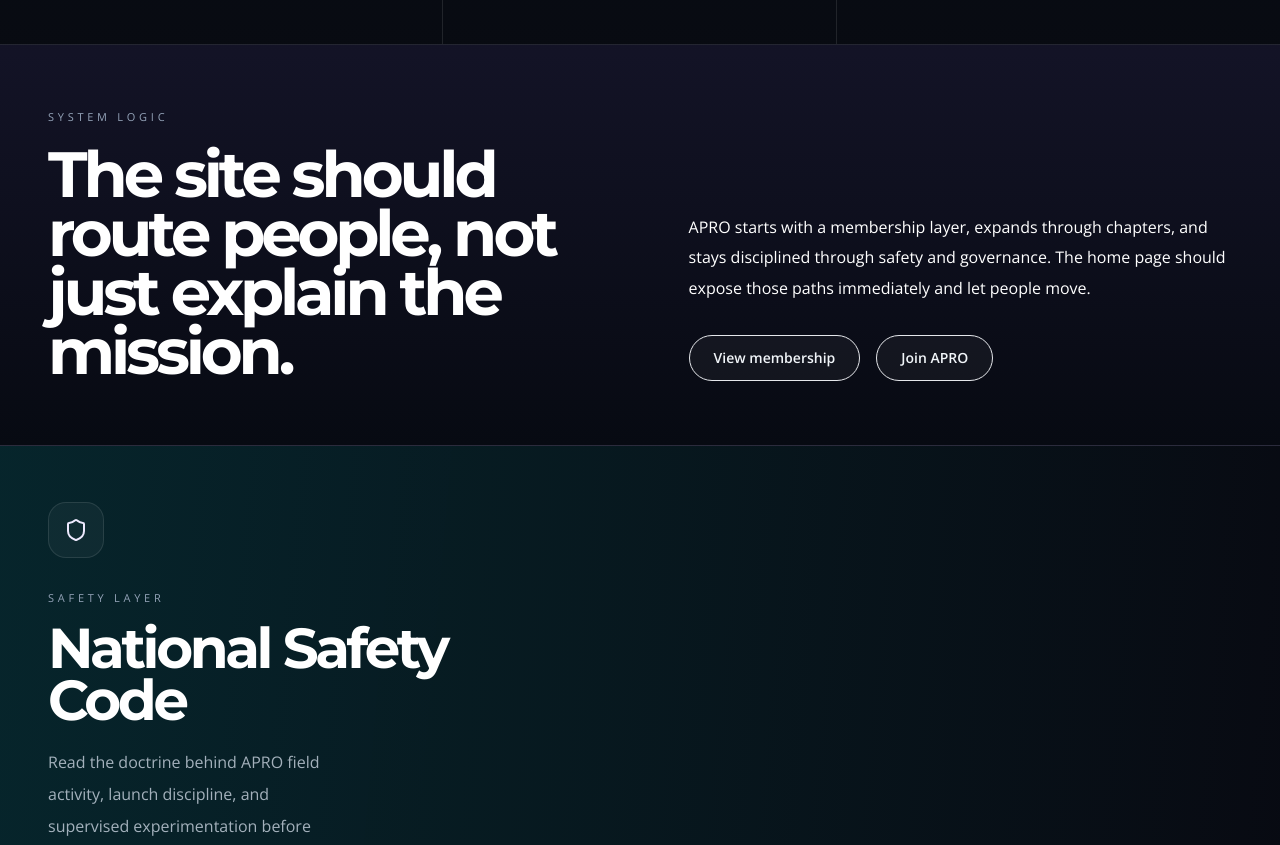
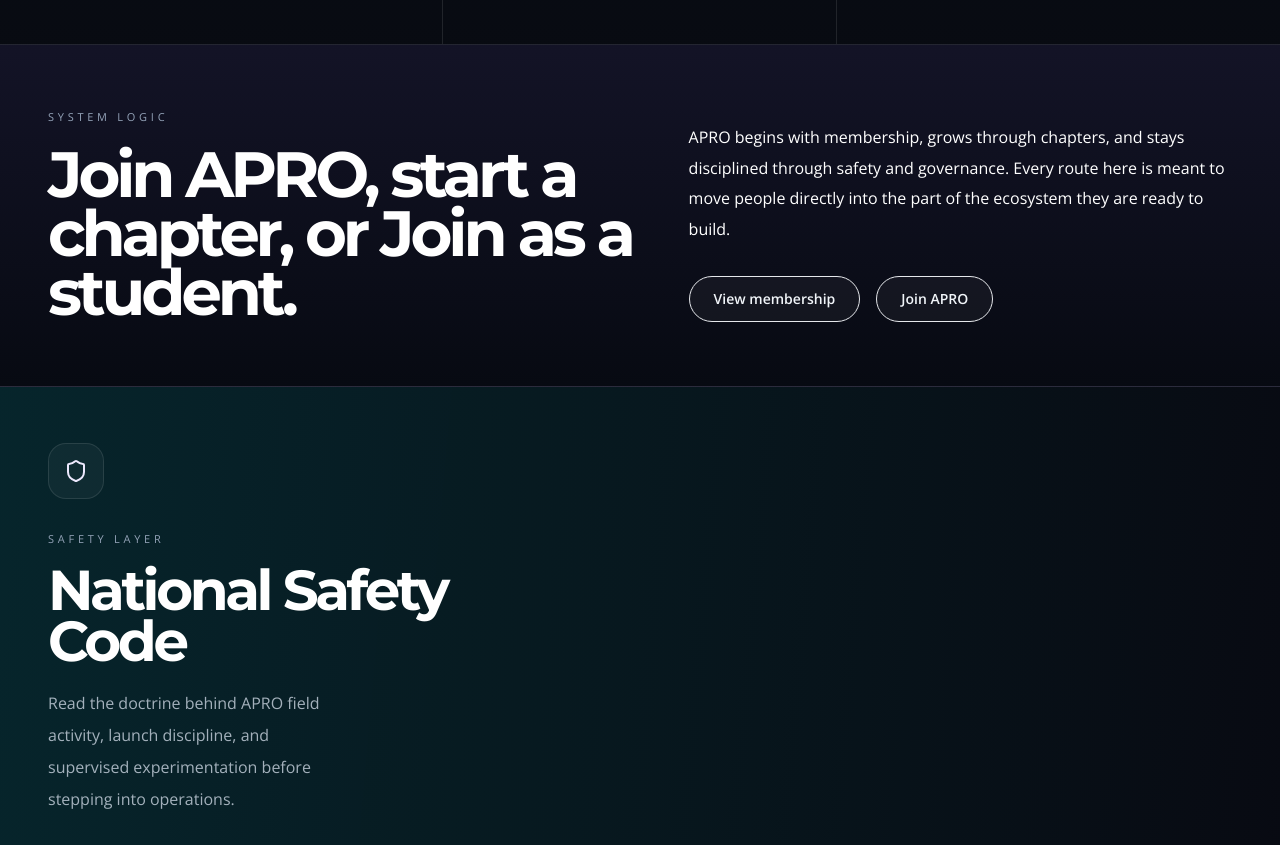
Before and after one commit to APRO-pk/APRO, a React (Vite) app: page /#/ in a window 1280 px wide. Shown: the part 1240-2085 px from the top of the page. Built offline with nearby package versions, Linux system fonts and the light colour scheme; no server answers.

Commit message:
Update Home.tsx

```diff
--- a/pages/Home.tsx
+++ b/pages/Home.tsx
@@ -259,15 +259,16 @@ const Home: React.FC = () => {
               System Logic
             </div>
             <h2 className="mt-5 max-w-[14ch] text-[clamp(3rem,5vw,6rem)] font-bold leading-[0.92] tracking-[-0.065em] text-white">
-              The site should route people, not just explain the mission.
+              Join APRO, start a chapter, or Join as a student.
             </h2>
           </div>
 
           <div className="flex flex-col justify-end">
             <p className="max-w-2xl text-[clamp(1rem,1.25vw,1.2rem)] leading-[1.9] text-slate-300/79">
-              APRO starts with a membership layer, expands through chapters, and
-              stays disciplined through safety and governance. The home page should
-              expose those paths immediately and let people move.
+              APRO begins with membership, grows through chapters, and stays
+              disciplined through safety and governance. Every route here is meant
+              to move people directly into the part of the ecosystem they are ready
+              to build.
             </p>
 
             <div className="mt-8 flex flex-wrap gap-4">
```
